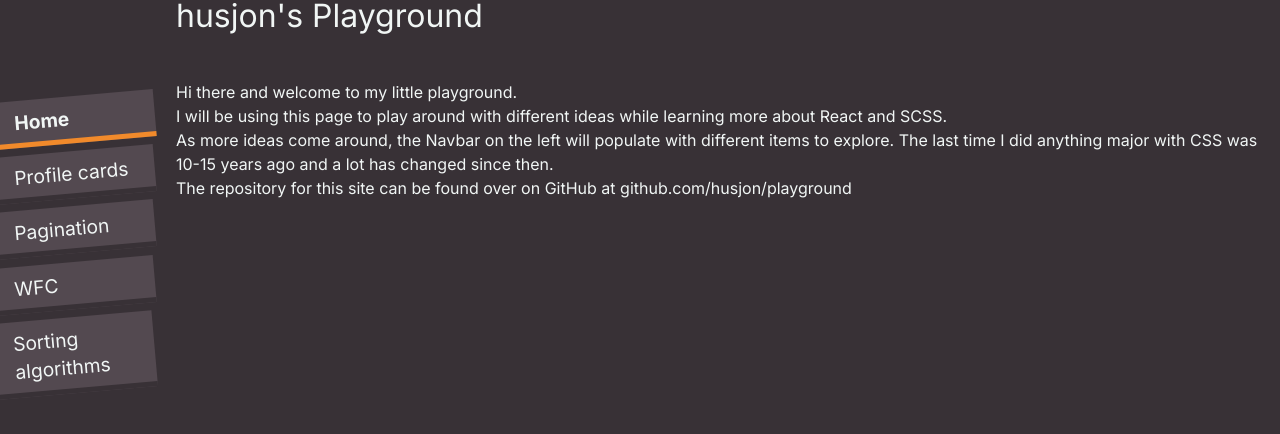
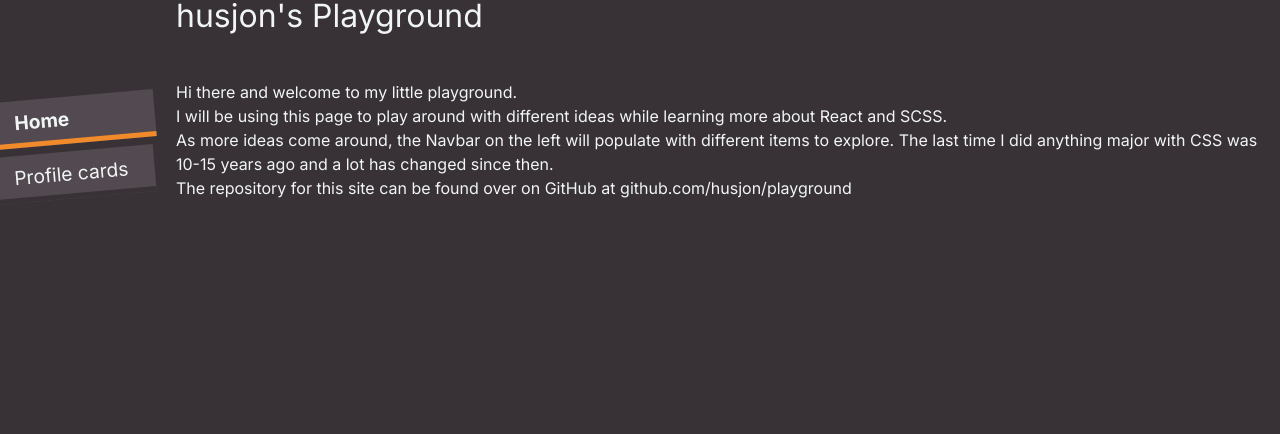
Before and after one commit to husjon/playground, a Next.js app: page / in a window 1280 px wide. Shown: the top 434 px of the page. Built offline with nearby package versions, Linux system fonts and the light colour scheme.

Commit message:
update sidebar

```diff
--- a/src/components/Sidebar.tsx
+++ b/src/components/Sidebar.tsx
@@ -8,13 +8,6 @@ export function Sidebar() {
       <div className="Sidebar">
         <MenuItem to="/" label="Home" />
         <MenuItem to="/profile-cards" label="profile-cards" />
-        <MenuItem to="/pagination" label="pagination" />
-        <MenuItem
-          to="/wave-function-collapse"
-          label="WFC"
-          tooltip="Wave Function Collapse"
-        />
-        <MenuItem to="/sorting-algorithms" label="Sorting algorithms" />
       </div>
     </>
   );
```
